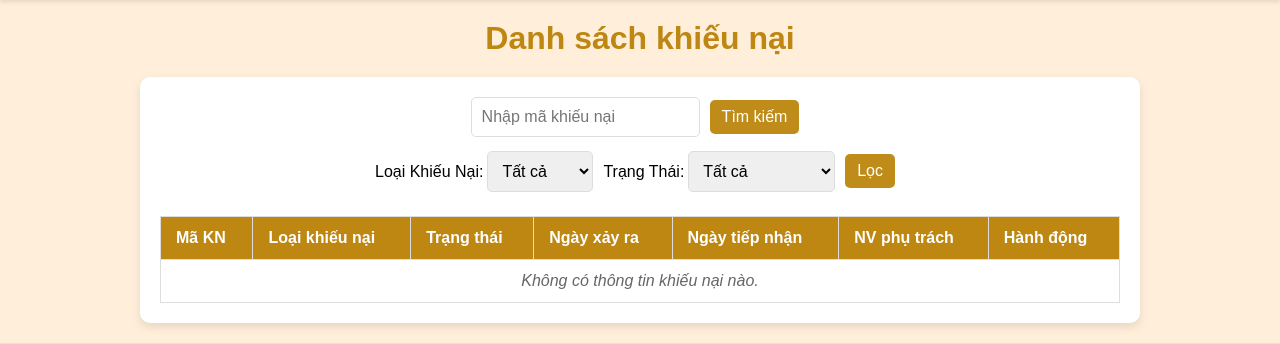
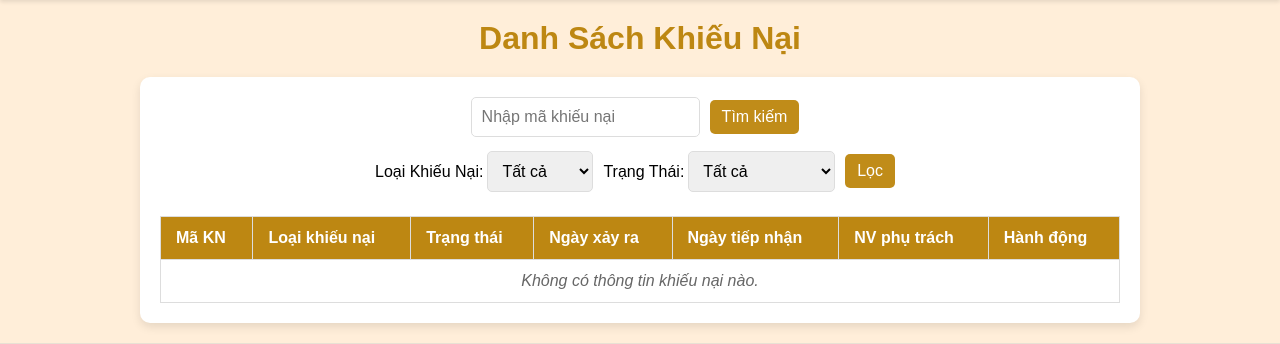
Before and after one commit to kiimduyenn/duannhom, a Django app: template DIVA/templates/khieunai/xem_khieu_nai.html in a window 1280 px wide. Shown: the part 75-419 px from the top of the page. Run offline with Django 3.2, Linux system fonts and the light colour scheme; the template is opened without the code that fills it, so the values that code supplies are empty.

Commit message:
qnhi update

```diff
--- a/DIVA/templates/khieunai/xem_khieu_nai.html
+++ b/DIVA/templates/khieunai/xem_khieu_nai.html
@@ -11,7 +11,7 @@
     {% endif %}
 </div>
 
-<h1 class="table-title">Danh sách khiếu nại</h1>
+<h1 class="table-title">Danh Sách Khiếu Nại</h1>
 
 <!-- Form Tìm Kiếm Mã Khiếu Nại -->
 <div class="table-container">
```
